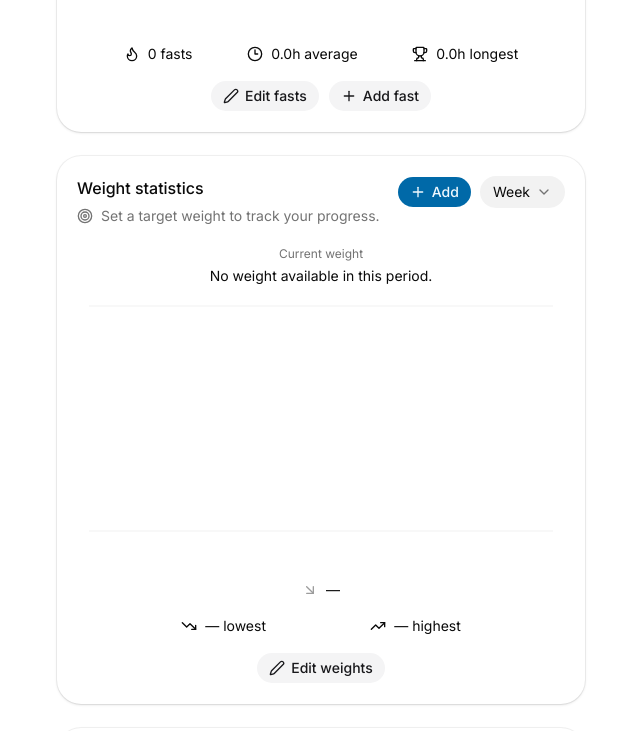
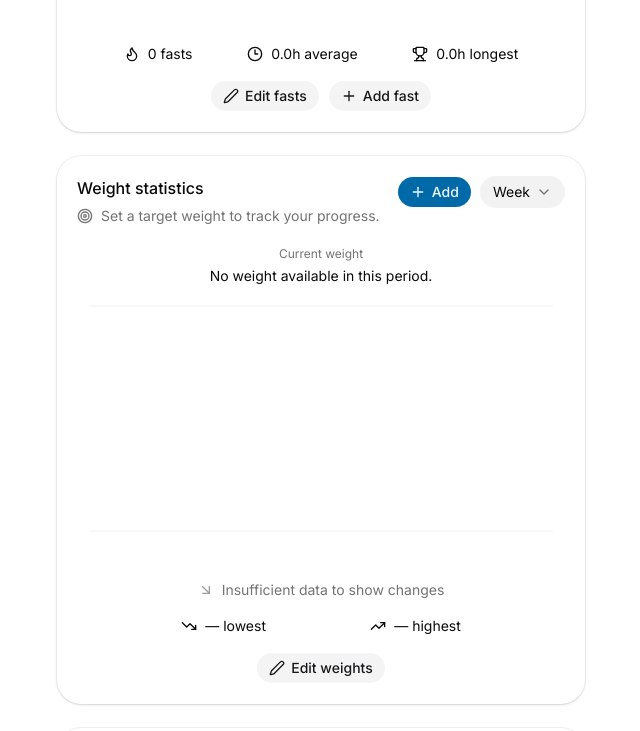
Before and after one commit to shravzzv/trinity, a Next.js app: page / in a window 1280 px wide. Shown: the part 557-1288 px from the top of the page, without its empty margins (319-959 px from the left). Built offline with nearby package versions, Linux system fonts and the light colour scheme.

Commit message:
feat: update card footer in weight statistics content

```diff
--- a/components/weight-statistics-content.tsx
+++ b/components/weight-statistics-content.tsx
@@ -28,7 +28,6 @@ import {
 import {
   ArrowDownRight,
   ArrowUpRight,
-  MapPin,
   PartyPopper,
   Plus,
   Target,
@@ -270,12 +269,13 @@ export default function WeightStatisticsContent({
       </CardContent>
 
       <CardFooter className='flex flex-col gap-4'>
-        <div className='flex w-full flex-wrap items-center justify-evenly text-sm'>
-          <div className='flex items-center gap-2'>
+        <div className='flex items-center gap-2 text-sm'>
           {weightChange === null ? (
             <>
               <ArrowDownRight className='size-4 opacity-40' />
-                <span>—</span>
+              <span className='text-muted-foreground text-sm'>
+                Insufficient data to show changes
+              </span>
             </>
           ) : (
             <>
@@ -292,7 +292,6 @@ export default function WeightStatisticsContent({
               </span>
             </>
           )}
-          </div>
         </div>
 
         <div className='flex w-full flex-wrap items-center justify-evenly text-sm'>
```
Lines whose indentation alone changed are shown as unchanged.
